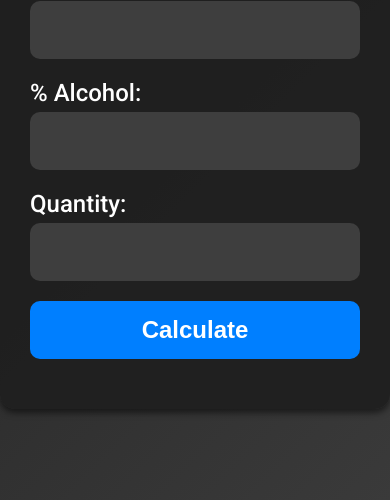
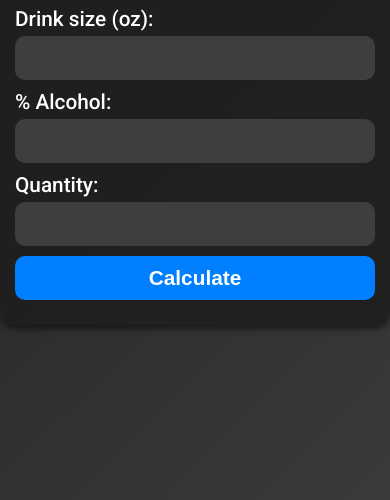
Before and after one commit to patrickbelding/patrickbelding.github.io, a plain HTML site: page index.html in a window 390 px wide. Shown: the part 344-844 px from the top of the page. Drawn offline with Linux system fonts and the light colour scheme.

Commit message:
Update index.html

```diff
--- a/index.html
+++ b/index.html
@@ -3,7 +3,6 @@
 
 <head>
     <title>Bud Light Equivalency Calculator</title>
-    <link rel="shortcut icon" type="image/jpg" href="https://toptenliquors.com/app/uploads/2018/06/bud-light-Can.png"/>
     <meta name="viewport" content="width=device-width, initial-scale=1.0">
     <link href="https://fonts.googleapis.com/css?family=Roboto:400,500,700&display=swap" rel="stylesheet">
     <style>
@@ -27,7 +26,7 @@
         #container {
             max-width: 600px;
             margin: 0 auto;
-            padding: 30px;
+            padding: 20px;
             background-color: rgba(31, 31, 31, 0.9);
             box-shadow: 0 4px 6px rgba(0, 0, 0, 0.5);
             border-radius: 15px;
@@ -95,7 +94,39 @@
             color: #FFF;
             text-shadow: 2px 2px 5px rgba(0, 0, 0, 0.3);
         }
+
+        @media (max-width: 480px) {
+            #container {
+                margin: 10px auto;
+                padding: 15px;
+            }
+
+            h1 {
+                font-size: 2.5rem;
+            }
+
+            label,
+            input[type="number"],
+            button,
+            p {
+                font-size: 1.3rem;
+            }
+
+            input[type="number"] {
+                padding: 10px;
+                margin-bottom: 10px;
+            }
+
+            button {
+                padding: 10px;
+            }
+
+            p {
+                margin-top: 10px;
+            }
+        }
     </style>
+
 </head>
 
 <body>
@@ -103,11 +134,13 @@
         <h1>Bud Light Equivalency Calculator</h1>
         <form>
             <label for="drink_size">Drink size (oz):</label>
-            <input type="number" step="0.5" id="drink_size" required>
+            <input type="number" step="0.5" id="drink_size" required pattern="\d+(\.\d{1,2})?">
             <label for="alcohol_percentage">% Alcohol:</label>
-            <input type="number" step="0.5" id="alcohol_percentage" required>
+            <input type="number" step="0.5" id="alcohol_percentage" required pattern="\d+(\.\d{1,2})?">
             <label for="quantity">Quantity:</label>
-            <input type="number" step="1" id="quantity" required>
+            <input type="number" step="1" id="quantity" required pattern="\d+">
+
+
             <button type="button" onclick="calculate()">Calculate</button>
         </form>
         <p id="result"></p>
@@ -130,3 +163,6 @@
             resultElement.innerHTML = 'Equivalent to ' + equivalentBudLights + ' Bud Lights.';
         }
     </script>
+</body>
+
+</html>
```
